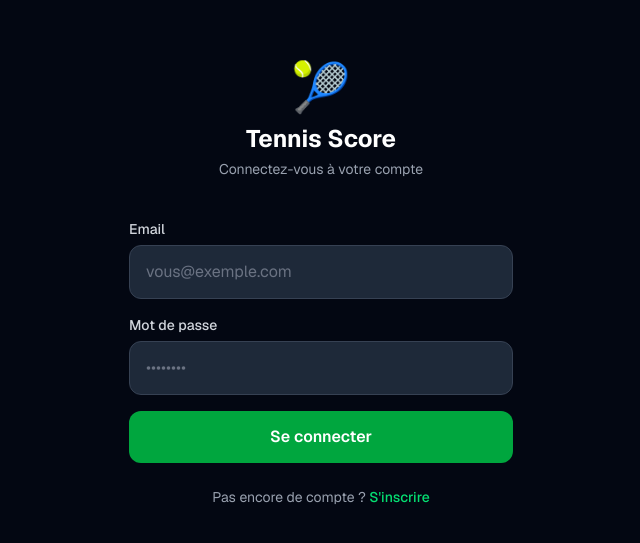
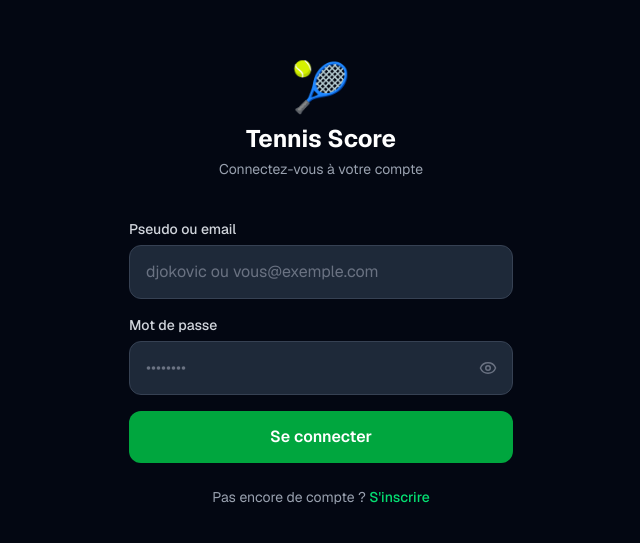
Before and after one commit to TheYassAnz/tennis-score, a Next.js app in the folder client/: page /login in a window 1280 px wide. Shown: the part 115-658 px from the top of the page, without its empty margins (319-959 px from the left). Built offline with nearby package versions, Linux system fonts and the light colour scheme; no server answers.

Commit message:
refactor: update authentication to use identifier instead of email

```diff
--- a/client/app/login/page.tsx
+++ b/client/app/login/page.tsx
@@ -3,10 +3,11 @@
 import { useState } from 'react'
 import { useAuth } from '@/context/AuthContext'
 import Link from 'next/link'
+import PasswordInput from '@/components/PasswordInput'
 
 export default function LoginPage() {
   const { login } = useAuth()
-  const [email, setEmail] = useState('')
+  const [identifier, setIdentifier] = useState('')
   const [password, setPassword] = useState('')
   const [error, setError] = useState('')
   const [loading, setLoading] = useState(false)
@@ -16,7 +17,7 @@ export default function LoginPage() {
     setError('')
     setLoading(true)
     try {
-      await login(email, password)
+      await login(identifier, password)
     } catch (err: unknown) {
       setError(err instanceof Error ? err.message : 'Erreur de connexion')
     } finally {
@@ -35,15 +36,17 @@ export default function LoginPage() {
 
         <form onSubmit={handleSubmit} className="space-y-4">
           <div>
-            <label className="block text-sm font-medium text-gray-300 mb-1.5">Email</label>
+            <label className="block text-sm font-medium text-gray-300 mb-1.5">
+              Pseudo ou email
+            </label>
             <input
-              type="email"
-              value={email}
-              onChange={(e) => setEmail(e.target.value)}
+              type="text"
+              value={identifier}
+              onChange={(e) => setIdentifier(e.target.value)}
               required
-              autoComplete="email"
+              autoComplete="username"
               className="w-full rounded-xl bg-gray-800 border border-gray-700 px-4 py-3.5 text-white placeholder-gray-500 focus:border-green-500 focus:outline-none focus:ring-1 focus:ring-green-500"
-              placeholder="vous@exemple.com"
+              placeholder="djokovic ou vous@exemple.com"
             />
           </div>
 
@@ -51,14 +54,10 @@ export default function LoginPage() {
             <label className="block text-sm font-medium text-gray-300 mb-1.5">
               Mot de passe
             </label>
-            <input
-              type="password"
+            <PasswordInput
               value={password}
-              onChange={(e) => setPassword(e.target.value)}
-              required
+              onChange={setPassword}
               autoComplete="current-password"
-              className="w-full rounded-xl bg-gray-800 border border-gray-700 px-4 py-3.5 text-white placeholder-gray-500 focus:border-green-500 focus:outline-none focus:ring-1 focus:ring-green-500"
-              placeholder="••••••••"
             />
           </div>
 
--- a/client/app/register/page.tsx
+++ b/client/app/register/page.tsx
@@ -3,6 +3,7 @@
 import { useState } from 'react'
 import { useAuth } from '@/context/AuthContext'
 import Link from 'next/link'
+import PasswordInput from '@/components/PasswordInput'
 
 export default function RegisterPage() {
   const { register } = useAuth()
@@ -71,14 +72,10 @@ export default function RegisterPage() {
             <label className="block text-sm font-medium text-gray-300 mb-1.5">
               Mot de passe
             </label>
-            <input
-              type="password"
+            <PasswordInput
               value={password}
-              onChange={(e) => setPassword(e.target.value)}
-              required
+              onChange={setPassword}
               autoComplete="new-password"
-              className="w-full rounded-xl bg-gray-800 border border-gray-700 px-4 py-3.5 text-white placeholder-gray-500 focus:border-green-500 focus:outline-none focus:ring-1 focus:ring-green-500"
-              placeholder="••••••••"
             />
           </div>
 
--- /dev/null
+++ b/client/components/PasswordInput.tsx
@@ -0,0 +1,37 @@
+'use client'
+
+import { useState } from 'react'
+import { Eye, EyeOff } from 'lucide-react'
+
+interface Props {
+  value: string
+  onChange: (v: string) => void
+  autoComplete?: string
+  placeholder?: string
+}
+
+export default function PasswordInput({ value, onChange, autoComplete, placeholder = '••••••••' }: Props) {
+  const [visible, setVisible] = useState(false)
+
+  return (
+    <div className="relative">
+      <input
+        type={visible ? 'text' : 'password'}
+        value={value}
+        onChange={(e) => onChange(e.target.value)}
+        required
+        autoComplete={autoComplete}
+        placeholder={placeholder}
+        className="w-full rounded-xl bg-gray-800 border border-gray-700 px-4 py-3.5 pr-12 text-white placeholder-gray-500 focus:border-green-500 focus:outline-none focus:ring-1 focus:ring-green-500"
+      />
+      <button
+        type="button"
+        onClick={() => setVisible((v) => !v)}
+        className="absolute right-3 top-1/2 -translate-y-1/2 p-1 text-gray-500 hover:text-gray-300 transition"
+        tabIndex={-1}
+      >
+        {visible ? <EyeOff size={18} /> : <Eye size={18} />}
+      </button>
+    </div>
+  )
+}
--- a/client/context/AuthContext.tsx
+++ b/client/context/AuthContext.tsx
@@ -7,7 +7,7 @@ import { useRouter } from 'next/navigation'
 interface AuthContextValue {
   user: User | null
   loading: boolean
-  login: (email: string, password: string) => Promise<void>
+  login: (identifier: string, password: string) => Promise<void>
   register: (username: string, email: string, password: string) => Promise<void>
   logout: () => void
 }
@@ -31,8 +31,8 @@ export function AuthProvider({ children }: { children: ReactNode }) {
       .finally(() => setLoading(false))
   }, [])
 
-  async function login(email: string, password: string) {
-    const { user, token } = await api.login({ email, password })
+  async function login(identifier: string, password: string) {
+    const { user, token } = await api.login({ identifier, password })
     localStorage.setItem('token', token)
     setUser(user)
     router.push('/dashboard')
--- a/client/lib/api.ts
+++ b/client/lib/api.ts
@@ -28,7 +28,7 @@ export const api = {
       body: JSON.stringify(data),
     }),
 
-  login: (data: { email: string; password: string }) =>
+  login: (data: { identifier: string; password: string }) =>
     request<{ user: User; token: string }>('/auth/login', {
       method: 'POST',
       body: JSON.stringify(data),
```
Also changed, not shown: 1 other file (tests, documents, lock files or other folders).
